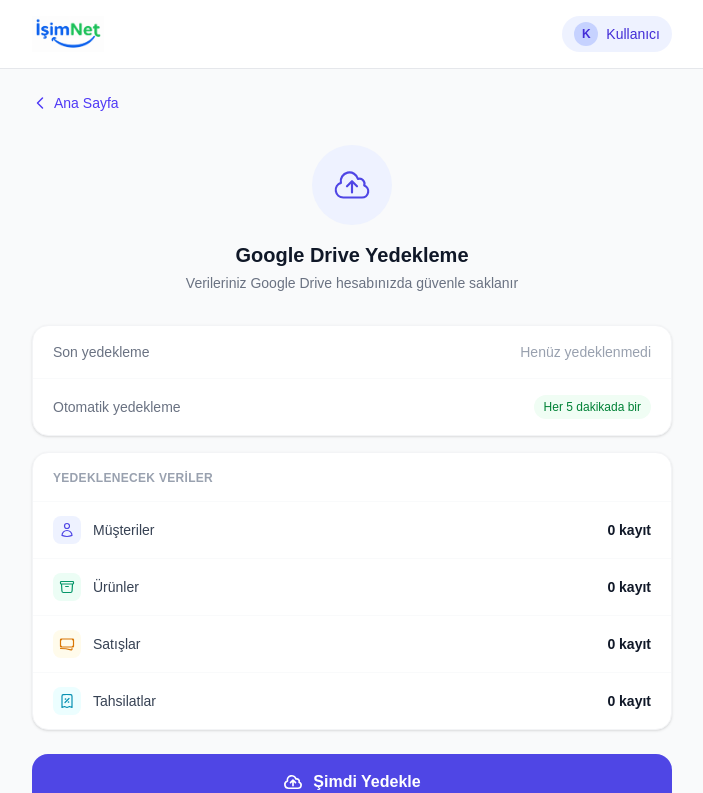
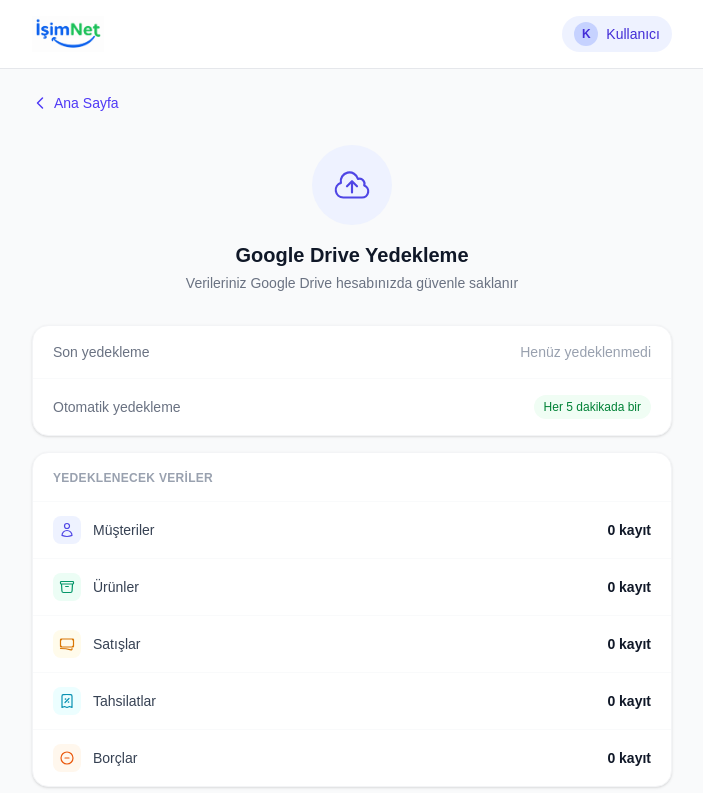
Before and after one commit to parsherr/isimNet, a Next.js app: page /dashboard/senkronizasyon in a window 1280 px wide. Shown: the top 793 px of the page, without its empty margins (288-991 px from the left). Built offline with nearby package versions, Linux system fonts and the light colour scheme; no server answers.

Commit message:
feat: add debts data support to synchronization dashboard overview

```diff
--- a/src/app/dashboard/senkronizasyon/page.tsx
+++ b/src/app/dashboard/senkronizasyon/page.tsx
@@ -26,7 +26,7 @@
 export default function SenkronizasyonPage() {
   const { data: session } = useSession();
   const {
-    customers, products, sales, payments,
+    customers, products, sales, payments, debts,
     isSyncing, lastSyncTime,
     syncToDrive, restoreFromDrive,
   } = useData();
@@ -77,6 +77,9 @@
     { label: "Tahsilatlar", count: payments.length,
       icon: <svg xmlns="http://www.w3.org/2000/svg" fill="none" viewBox="0 0 24 24" strokeWidth={1.8} stroke="#0891B2" className="w-4 h-4"><path strokeLinecap="round" strokeLinejoin="round" d="M9 14.25l6-6m4.5-3.493V21.75l-3.75-1.5-3.75 1.5-3.75-1.5-3.75 1.5V4.757c0-1.108.806-2.057 1.907-2.185a48.507 48.507 0 0 1 11.186 0c1.1.128 1.907 1.077 1.907 2.185ZM9.75 9h.008v.008H9.75V9Zm.375 0a.375.375 0 1 1-.75 0 .375.375 0 0 1 .75 0Zm4.125 4.5h.008v.008h-.008V13.5Zm.375 0a.375.375 0 1 1-.75 0 .375.375 0 0 1 .75 0Z" /></svg>,
       bg: "#ECFEFF" },
+    { label: "Borçlar", count: debts.length,
+      icon: <svg xmlns="http://www.w3.org/2000/svg" fill="none" viewBox="0 0 24 24" strokeWidth={1.8} stroke="#EA580C" className="w-4 h-4"><path strokeLinecap="round" strokeLinejoin="round" d="M15 12H9m12 0a9 9 0 1 1-18 0 9 9 0 0 1 18 0Z" /></svg>,
+      bg: "#FFF7ED" },
   ];
 
   return (
```
